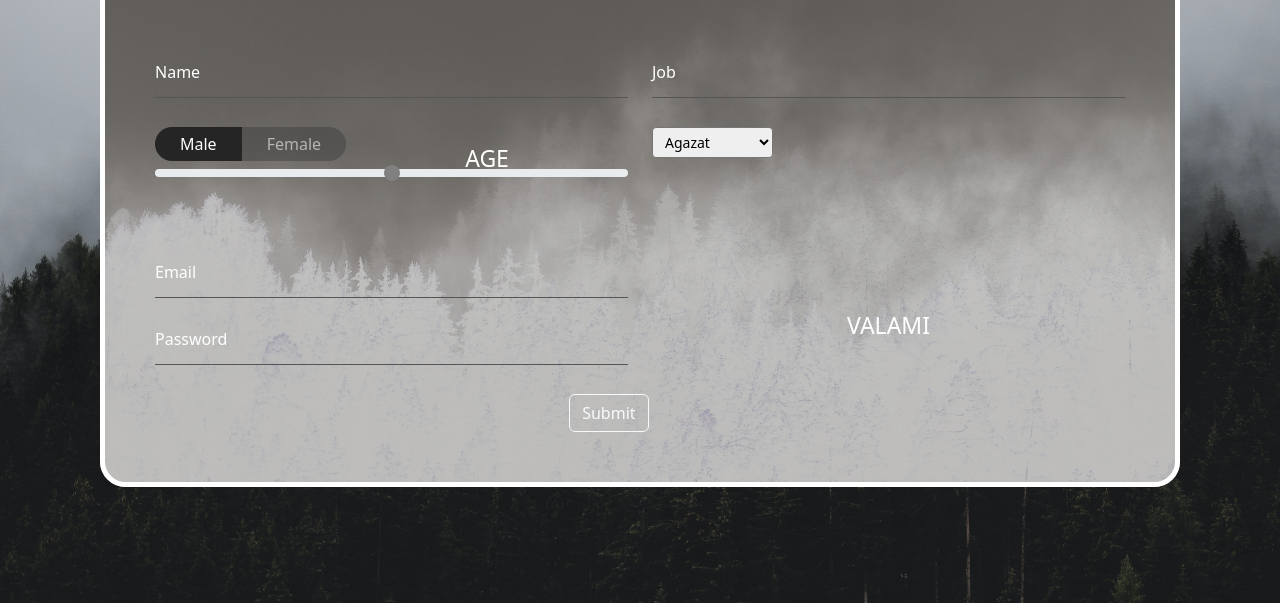
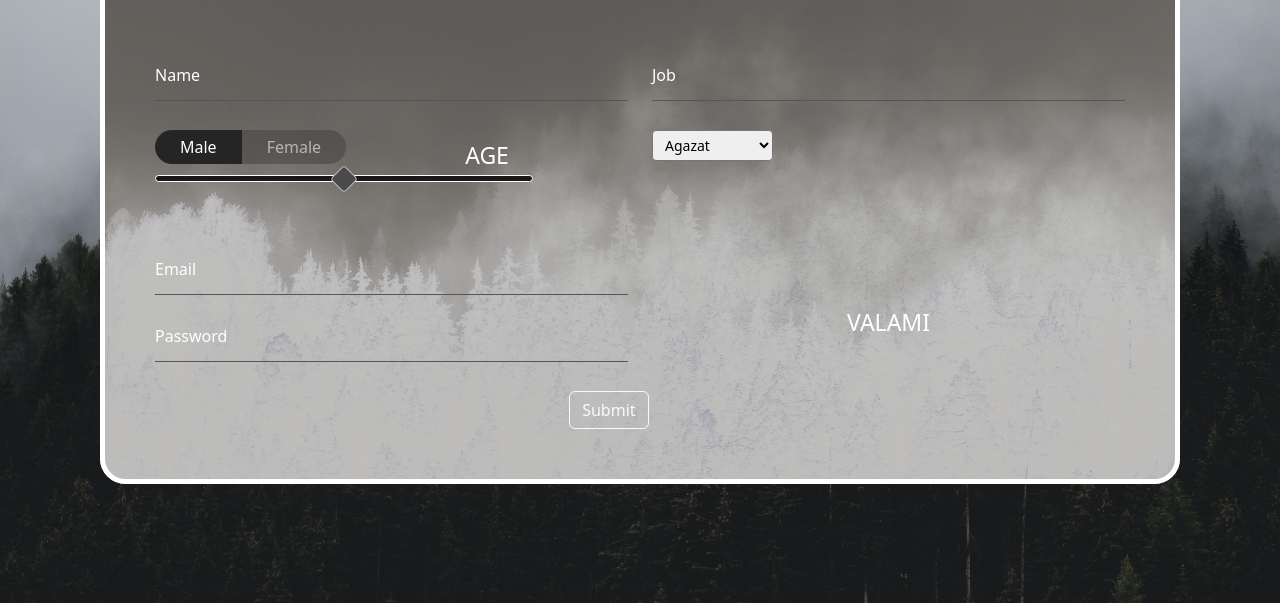
Before and after one commit to Hudi-B/boreDom1013, a plain HTML site: page index.html in a window 1280 px wide. Shown: the part 197-800 px from the top of the page. Drawn offline with nearby package versions, Linux system fonts and the light colour scheme.

Commit message:
imported slider style

```diff
--- a/index.css
+++ b/index.css
@@ -54,16 +54,32 @@ body {
  }
 /*#endregion*/
 
-.custom-range::-ms-thumb {
-  background: gray;
+.slider{
+  -webkit-appearance: none;
+  width:80%;
+  height: 7px;
+  border-radius: 15px;
+  background-color: #181818;
+  border: solid 1px white;
+  outline: none;
+  transition: all 0.3s ease;
 }
 
-.custom-range::-webkit-slider-thumb {
-  background: gray;
+.slider::-webkit-slider-thumb{
+  -webkit-appearance: none;
+  appearance: none;
+  width: 20px;
+  height: 20px;
+  transform: rotate(45deg);
+  background: #4a4a4a;
+  border-radius: 4px;
+  border: solid 1px rgba(255, 255, 255, .6);
+  cursor: pointer;
+  transition: all 0.3s ease;
 }
 
-.custom-range::-moz-range-thumb {
-  background: gray;
+.slider::-webkit-slider-thumb:hover{
+  transform: scale(1.2, 0.9);
 }
 
 
@@ -95,7 +111,7 @@ body {
 	left:0px;
 	font-size:16px;
 	color:#fff;
-    pointer-event:none;
+    pointer-events:none;
 	transition: all 0.5s ease-in-out;
 }
 .input-container input{
--- a/index.html
+++ b/index.html
@@ -43,7 +43,7 @@
                                 <a href="#" class="button_gender female" data-gender="2"><i class="fa fa-female"></i>Female</a>
                             </div>
                             <div>
-                                <input type="range" class="form-range custom-range" min="18" max="60" id="ageRange">
+                                <input type="range" class="slider" step="1" min="18" max="60" id="ageRange">
                                 <label for="customRange2" class="form-label text-center">Age</label>
                             </div>
                         </div>
```
